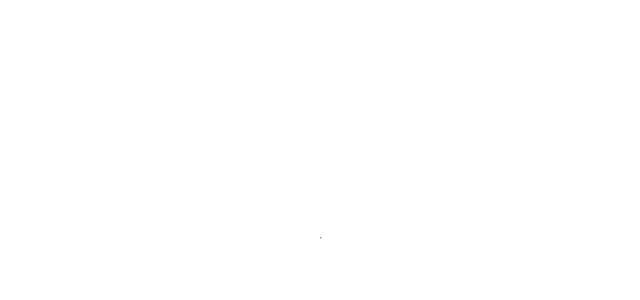
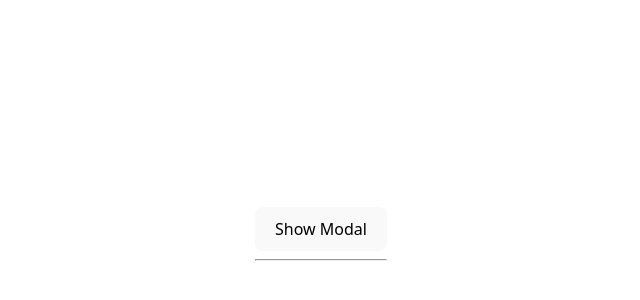
Before and after one commit to ThiagoRAD/react-design-patterns, a React (Vite) app in the folder controlled-uncontrolled/: page / in a window 1280 px wide. Shown: the part 162-462 px from the top of the page, without its empty margins (319-959 px from the left). Built offline with nearby package versions, Linux system fonts and the light colour scheme.

Commit message:
adding state at the app to show the controlledModal

```diff
--- a/controlled-uncontrolled/src/App.jsx
+++ b/controlled-uncontrolled/src/App.jsx
@@ -9,6 +9,7 @@ const App = () => {
 
   return (
     <div>
+      <button onClick={() => setShowModal(true)}>Show Modal</button>
       <ControlledModal shouldShow={showModal} onRequestClose={() => setShowModal(false)}>
         <ControlledForm />
       </ControlledModal>
```
